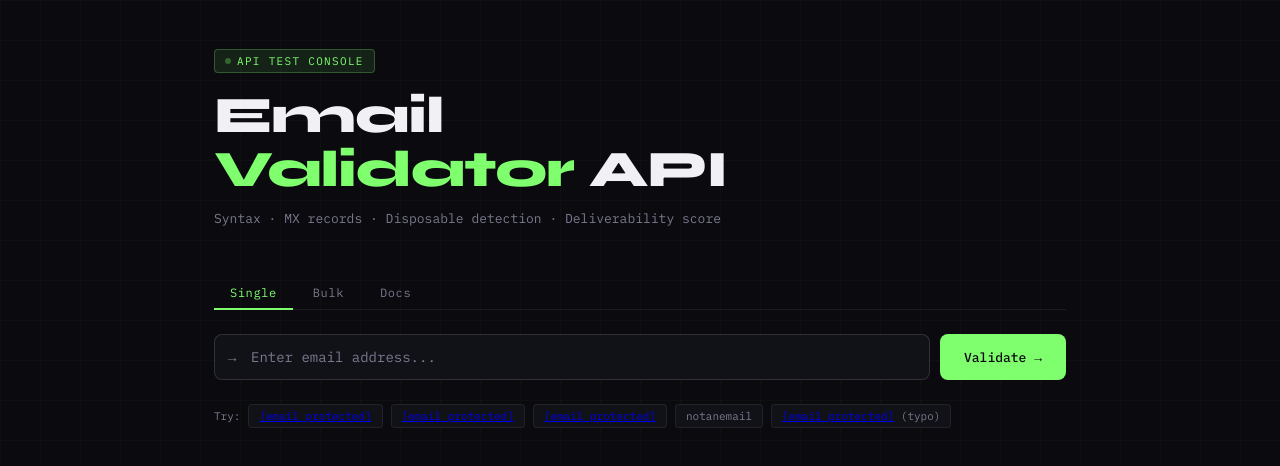
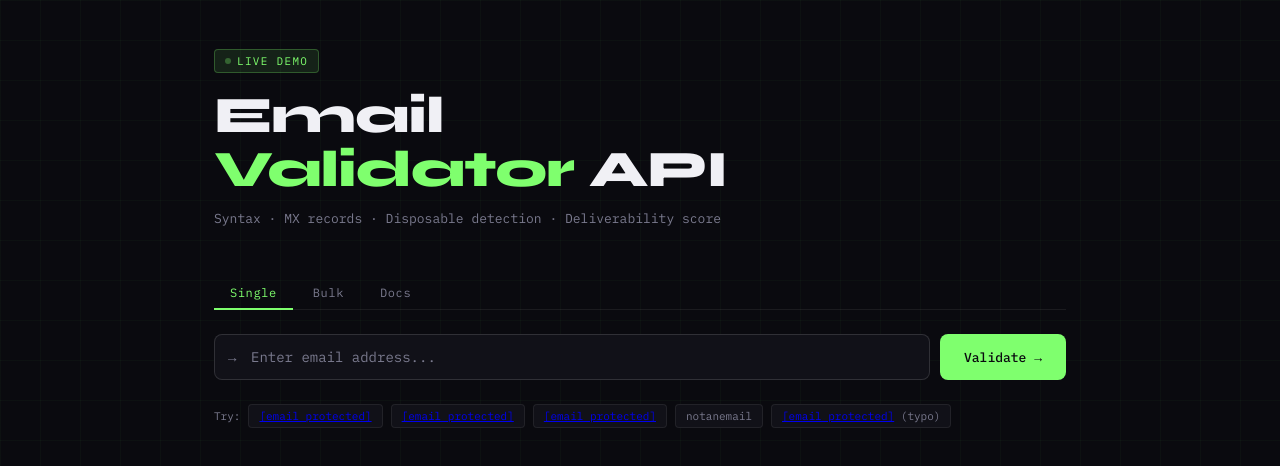
Before and after one commit to arysweb/email-validator-api, a website: page dashboard.html in a window 1280 px wide. Drawn offline with Linux system fonts and the light colour scheme.

Commit message:
fix CORS, update demo page

```diff
--- a/dashboard.html
+++ b/dashboard.html
@@ -489,7 +489,7 @@
 <div class="wrap">
 
   <header>
-    <div class="chip">API Test Console</div>
+    <div class="chip">Live Demo</div>
     <h1>Email<br><em>Validator</em> API</h1>
     <p class="sub">Syntax · MX records · Disposable detection · Deliverability score</p>
   </header>
--- a/index.js
+++ b/index.js
@@ -4,9 +4,7 @@ const dns = require('dns');
 const { promisify } = require('util');
 
 const app = express();
-app.use(cors({
-  origin: ['https://arysweb.github.io', 'http://localhost:3000']
-}));
+app.use(cors());
 app.use(express.json());
 
 const resolveMx = promisify(dns.resolveMx);
```
